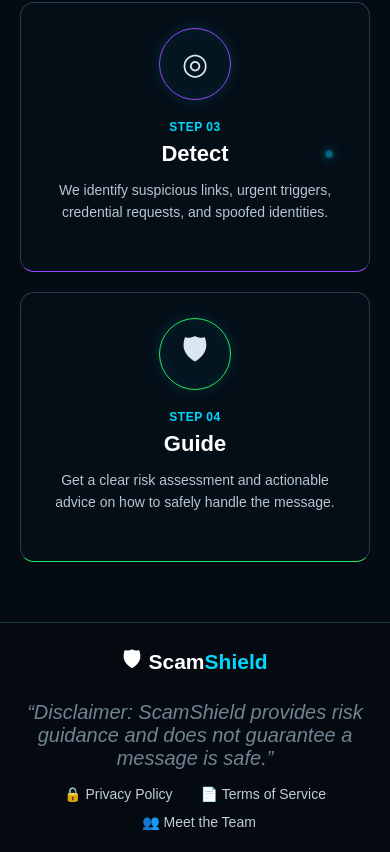
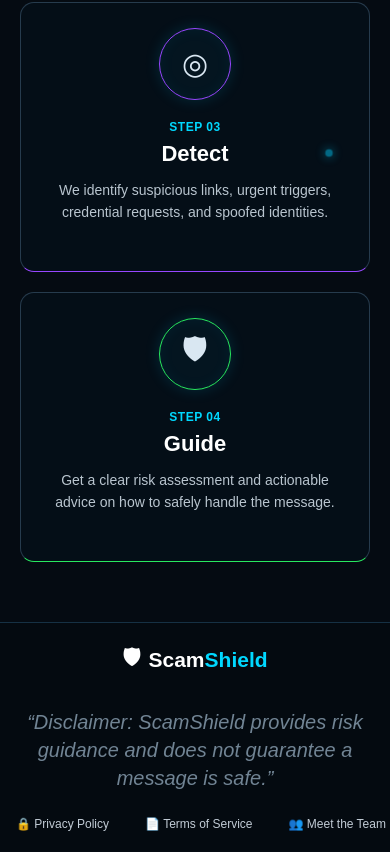
Before and after one commit to Team-Hackthon/ScamShield-AI, a React app in the folder Frontend/: page / in a window 390 px wide. Shown: the part 1651-2503 px from the top of the page. Built offline with nearby package versions, Linux system fonts and the light colour scheme; the HTML template or start-up script is replaced by a standard one.

Commit message:
Improve responsive layout

```diff
--- a/Frontend/src/App.css
+++ b/Frontend/src/App.css
@@ -2197,3 +2197,38 @@
     font-size: 13px;
   }
 }
+
+/* =========================
+   FOOTER RESPONSIVE FIX
+========================= */
+
+footer {
+  width: 100%;
+  grid-template-columns: auto minmax(250px, 1fr) auto;
+  gap: 25px;
+  padding: 20px 5%;
+}
+
+.footer-brand {
+  white-space: nowrap;
+}
+
+.footer-quote {
+  min-width: 0;
+  white-space: normal;
+  text-align: center;
+  line-height: 1.4;
+}
+
+.footer-links {
+  display: flex;
+  align-items: center;
+  justify-content: flex-end;
+  flex-wrap: nowrap;
+  white-space: nowrap;
+}
+
+.footer-links a {
+  padding: 0 12px;
+  font-size: 12px;
+}
```
